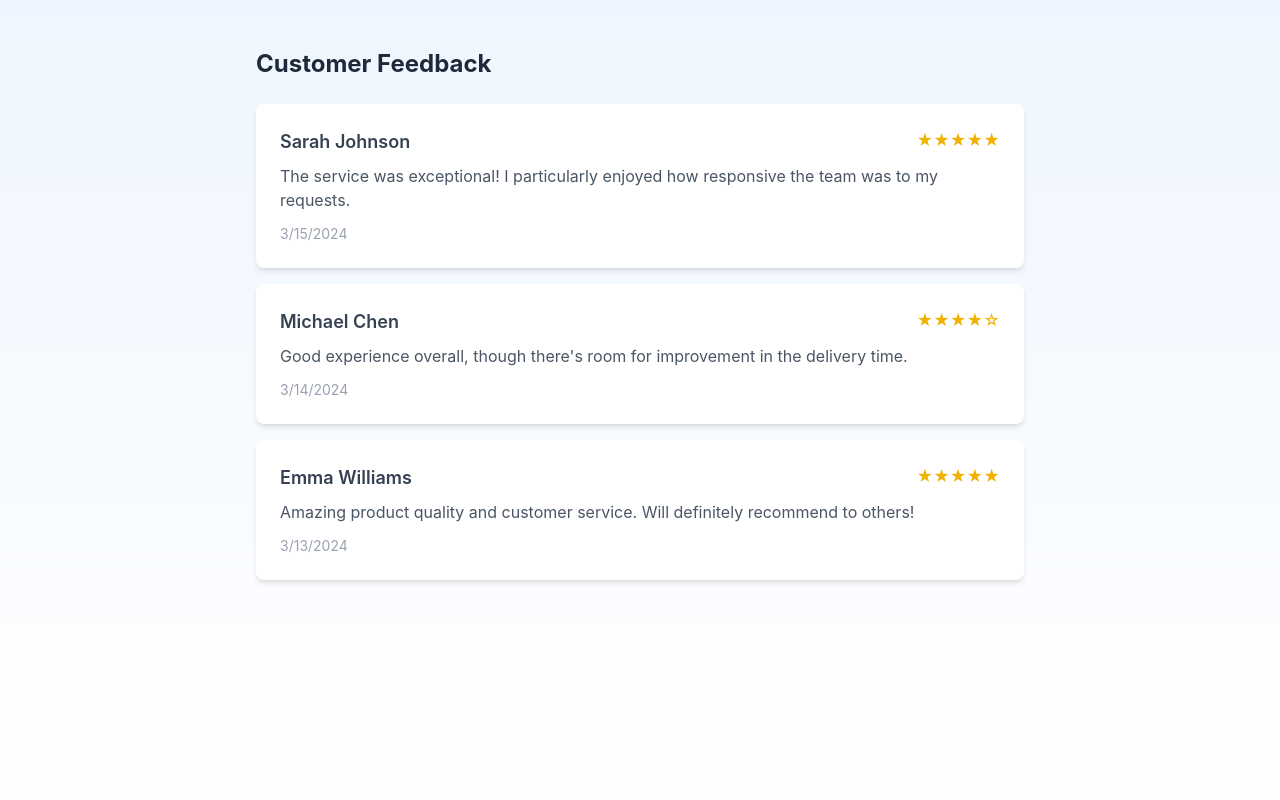
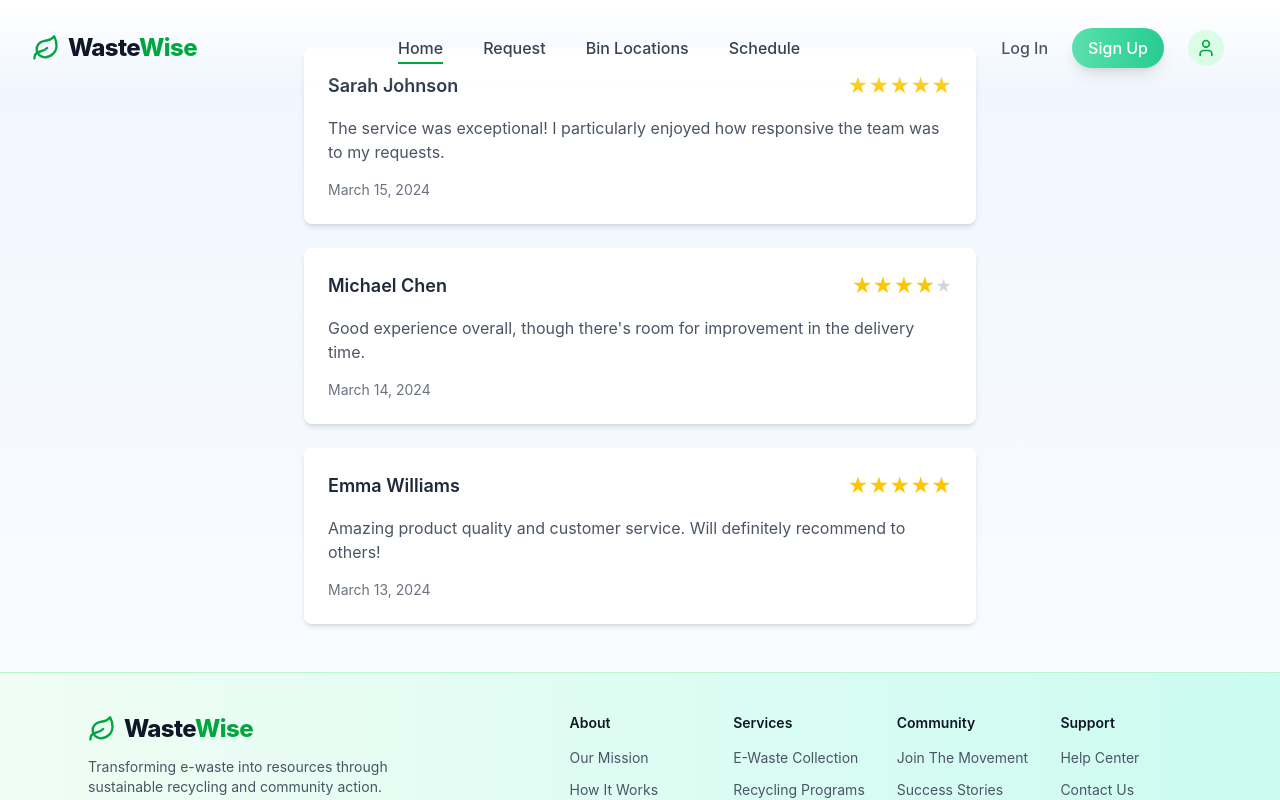
Before and after one commit to Aravinda-99/E_Garbage_Management_System, a React (Vite) app in the folder client/Client/: page /viewFeed in a window 1280 px wide. Shown: the top 800 px of the page. Built offline with nearby package versions, Linux system fonts and the light colour scheme.

Commit message:
make the Feedback list page

```diff
--- a/client/Client/src/Components/Admin/FeedbackInrerface/FeedbackDisplay.jsx
+++ b/client/Client/src/Components/Admin/FeedbackInrerface/FeedbackDisplay.jsx
@@ -1,5 +1,7 @@
 import React, { useState } from 'react';
-import  FeedbackList  from '../FeedbackInrerface/FeedbackList';
+import FeedbackList from './FeedbackList'; // Adjust path as needed
+import Navbar from '../../Navbar'; // Add this import - adjust path as needed
+import Footer from '../../Footer'; // Add this import - adjust path as needed
 
 function FeedbackDisplay() {
   const [feedbacks] = useState([
@@ -28,11 +30,13 @@ function FeedbackDisplay() {
 
   return (
     <div className="min-h-screen bg-gradient-to-b from-blue-50 to-white">
+      <Navbar /> {/* Added Navbar component here */}
       <div className="container mx-auto px-4 py-12">
         <div className="flex justify-center">
           <FeedbackList feedbacks={feedbacks} />
         </div>
       </div>
+      <Footer /> {/* Added Footer component here */}
     </div>
   );
 }
--- a/client/Client/src/Components/Admin/FeedbackInrerface/FeedbackList.jsx
+++ b/client/Client/src/Components/Admin/FeedbackInrerface/FeedbackList.jsx
@@ -1,28 +1,36 @@
-// src/components/FeedbackList.jsx
 import React from 'react';
 
-const FeedbackList = ({ feedbacks }) => {
+function FeedbackList({ feedbacks }) {
   return (
-    <div className="w-full max-w-3xl">
-      <h2 className="text-2xl font-bold text-gray-800 mb-6">Customer Feedback</h2>
-      <div className="space-y-4">
-        {feedbacks.map((feedback) => (
-          <div key={feedback.id} className="bg-white p-6 rounded-lg shadow-md">
-            <div className="flex justify-between items-start">
-              <h3 className="text-lg font-semibold text-gray-700">{feedback.author}</h3>
-              <div className="text-yellow-500">
-                {'★'.repeat(feedback.rating)}{'☆'.repeat(5 - feedback.rating)}
-              </div>
+    <div className="w-full max-w-2xl space-y-6">
+      {feedbacks.map((feedback) => (
+        <div
+          key={feedback.id}
+          className="bg-white p-6 rounded-lg shadow-md hover:shadow-lg transition-shadow duration-300"
+        >
+          <div className="flex items-center justify-between mb-4">
+            <h3 className="text-lg font-semibold text-gray-800">
+              {feedback.author}
+            </h3>
+            <div className="flex items-center">
+              <span className="text-yellow-400 text-xl">{'★'.repeat(feedback.rating)}</span>
+              <span className="text-gray-300">{'★'.repeat(5 - feedback.rating)}</span>
             </div>
-            <p className="text-gray-600 mt-2">{feedback.message}</p>
-            <p className="text-sm text-gray-400 mt-3">
-              {new Date(feedback.createdAt).toLocaleDateString()}
-            </p>
           </div>
-        ))}
-      </div>
+
+          <p className="text-gray-600 mb-4">{feedback.message}</p>
+
+          <div className="text-sm text-gray-500">
+            {new Date(feedback.createdAt).toLocaleDateString('en-US', {
+              year: 'numeric',
+              month: 'long',
+              day: 'numeric'
+            })}
+          </div>
+        </div>
+      ))}
     </div>
   );
-};
+}
 
 export default FeedbackList;
--- a/client/Client/src/Components/Home/Home.jsx
+++ b/client/Client/src/Components/Home/Home.jsx
@@ -13,6 +13,8 @@ import FAQSection from '../Page/QuestionAsked.jsx';
 import FeedBackAndComp from '../Page/FeedbackAndComplains.jsx';
 import Card from '../Admin/FeedBackButton/Card.jsx';
 import AIBot from '../AIBot/AIBot.jsx';
+
+import FeedbackBanner from '../../Components/Admin/FeedbackInrerface/FeedbackBanner.jsx';
 
 
 function Home() {
```
